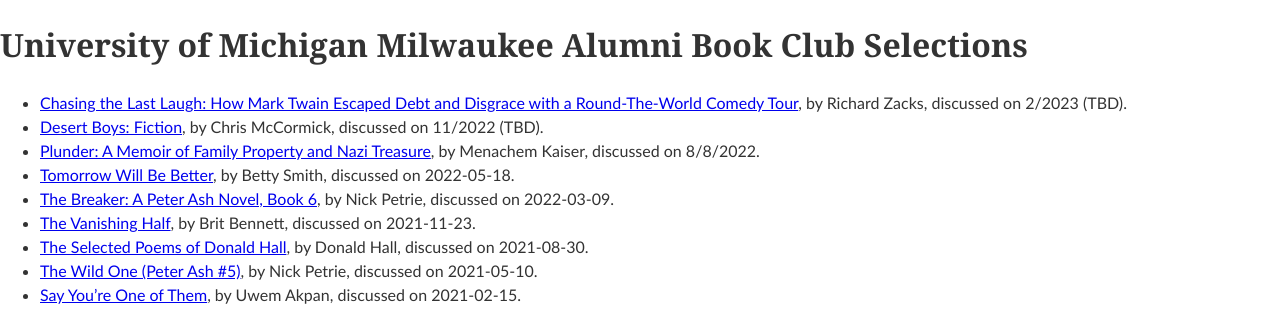
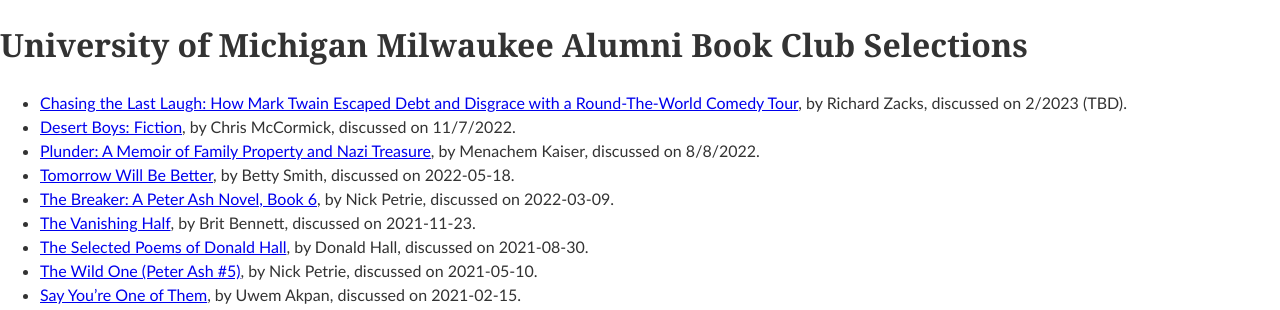
Before and after one commit to edurant/edurant.github.io, a Jekyll site: the page built from misc/bookClubUmMke.md, in a window 1280 px wide. Shown: the top 310 px of the page. Built offline with Jekyll 4.4.1, drawn with Linux system fonts in a browser that asks for light colours.

Commit message:
book club date

```diff
--- a/misc/bookClubUmMke.md
+++ b/misc/bookClubUmMke.md
@@ -1,10 +1,10 @@
 ---
 title: "University of Michigan Milwaukee Alumni Book Club Selections"
-date: 2022-07-24 09:48:30 -0500
+date: 2022-10-06 15:00:30 -0500
 ---
 
 * [Chasing the Last Laugh: How Mark Twain Escaped Debt and Disgrace with a Round-The-World Comedy Tour](https://bookshop.org/books/chasing-the-last-laugh-how-mark-twain-escaped-debt-and-disgrace-with-a-round-the-world-comedy-tour/), by Richard Zacks, discussed on 2/2023 (TBD).
-* [Desert Boys: Fiction](https://bookshop.org/books/desert-boys-fiction/), by Chris McCormick, discussed on 11/2022 (TBD).
+* [Desert Boys: Fiction](https://bookshop.org/books/desert-boys-fiction/), by Chris McCormick, discussed on 11/7/2022.
 * [Plunder: A Memoir of Family Property and Nazi Treasure](https://bookshop.org/books/plunder-a-memoir-of-family-property-and-nazi-treasure-9780358699170), by Menachem Kaiser, discussed on 8/8/2022.
 * [Tomorrow Will Be Better](https://bookshop.org/books/tomorrow-will-be-better/), by Betty Smith, discussed on 2022-05-18.
 * [The Breaker: A Peter Ash Novel, Book 6](https://bookshop.org/books/the-breaker-9781432883638), by Nick Petrie, discussed on 2022-03-09.
```
